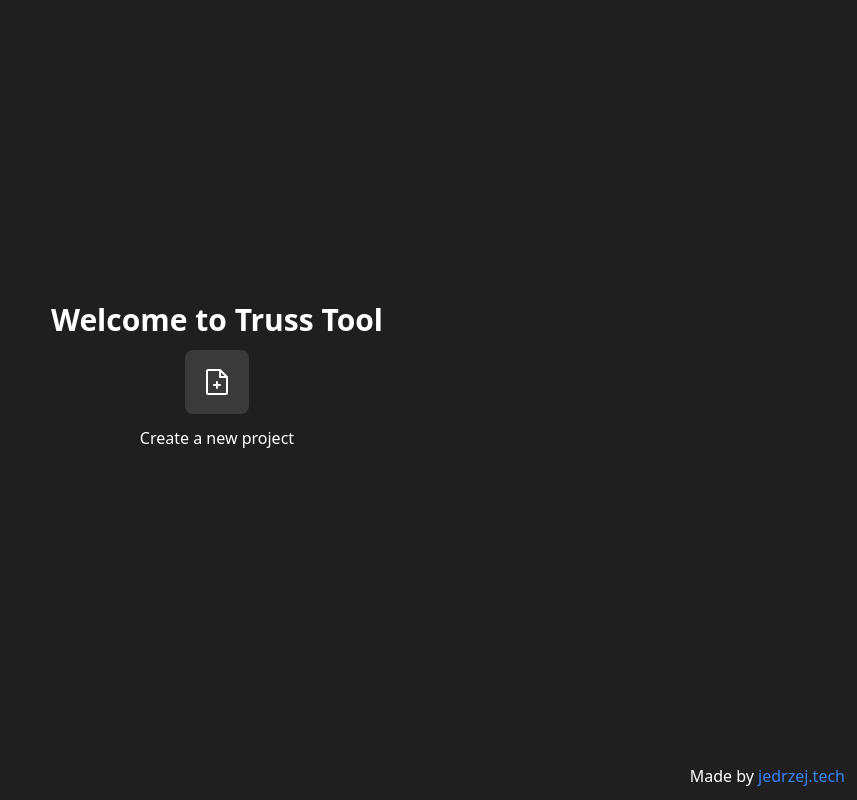
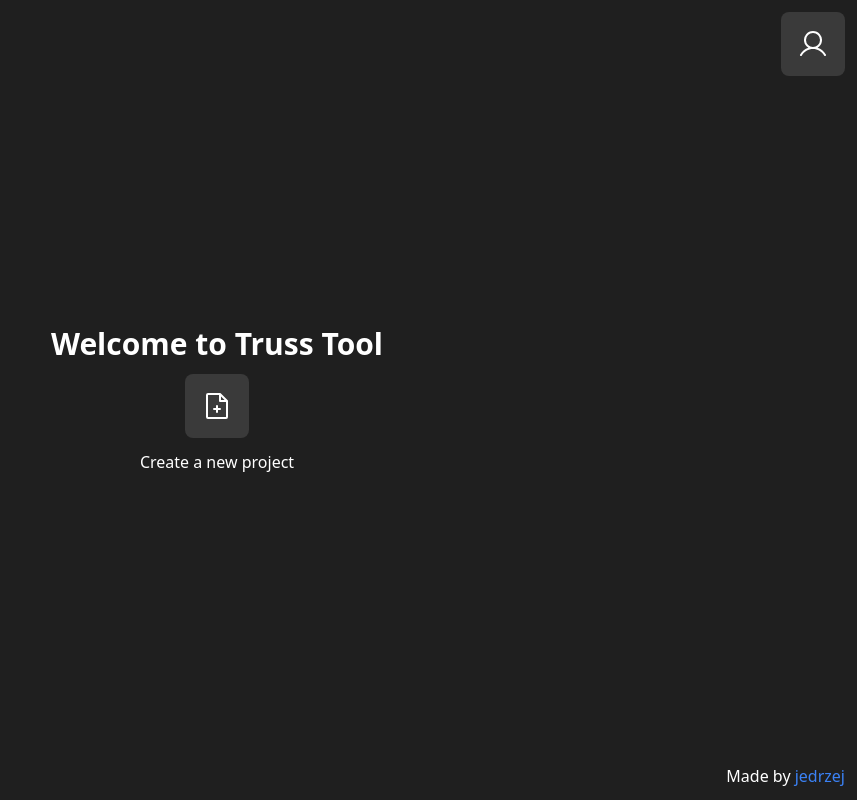
Before and after one commit to jedrzejdubial/truss-tool, a Next.js app: page / in a window 1280 px wide. Shown: the whole page, without its empty margins (423-1280 px from the left). Built offline with nearby package versions, Linux system fonts and the light colour scheme.

Commit message:
Improved UI, getting ready to implement login

```diff
--- a/app/components/Button.tsx
+++ b/app/components/Button.tsx
@@ -1,8 +1,8 @@
 "use client";
 
+import { Icon } from "@phosphor-icons/react";
+import { useRouter } from "next/navigation";
 import { createElement } from "react";
-import { useRouter } from "next/navigation";
-import { Icon } from "@phosphor-icons/react";
 
 export default function Button({ title, icon, onClick, path }: { title?: string, icon: Icon, onClick?: () => void, path?: string }) {
   const router = useRouter();
--- a/app/components/Dialog.tsx
+++ b/app/components/Dialog.tsx
@@ -13,7 +13,7 @@ const Dialog = forwardRef<HTMLDialogElement, DialogProps>(
       <dialog ref={ ref } className={"w-1/2 h-2/3 bg-[var(--gray)] text-white rounded-xl p-4"}>
         <div className={"flex justify-between"}>
           <h1>{ title }</h1>
-          <Button title={"Close menu"} icon={ X } onClick={() => ref.current.close()} />
+          <Button title={"Close menu"} icon={ X } onClick={() => ref?.current.close()} />
         </div>
 
         { children }
--- a/app/components/ListButton.tsx
+++ b/app/components/ListButton.tsx
@@ -1,8 +1,12 @@
 export default function ListButton({ item }: { item: object }) {
   return (
-    <button className={"flex"}>
-      <img src={"/truss/" + item.id + ".jpg"} alt={ item.title } />
-      <h2>{ item.title }</h2>
+    <button className={"flex gap-2 mb-4"}>
+      <img src={"/truss/" + item.id + ".jpg"} alt={ item.title } className={"rounded-lg"} />
+      <div className={"text-left"}>
+        <h2>{ item.title }</h2>
+        <p>{ item.width }x29cm</p>
+        <p>{ item.weight }kg</p>
+      </div>
     </button>
   );
 }
--- /dev/null
+++ b/app/components/Truss.tsx
@@ -0,0 +1,3 @@
+export default function Truss() {
+  return <h1>hello world</h1>
+}
--- a/app/globals.css
+++ b/app/globals.css
@@ -10,6 +10,10 @@
 body {
   background-color: var(--black);
   color: white;
+  min-height: 100vh;
+  display: flex;
+  flex-direction: column;
+  margin: 0;
 }
 
 h1 {
--- a/app/layout.tsx
+++ b/app/layout.tsx
@@ -2,7 +2,8 @@ import type { Metadata } from "next";
 import "./globals.css";
 
 export const metadata: Metadata = {
-  title: "Truss Tool"
+  title: "Truss Tool",
+  description: "Truss Tool - by jedrzejdubial @ Github"
 };
 
 export default function RootLayout({
--- a/app/new/page.tsx
+++ b/app/new/page.tsx
@@ -7,7 +7,8 @@ import ListButton from "@/app/components/ListButton";
 import list from "@/public/list.json";
 import { ListNumbers, DownloadSimple, Plus } from "@phosphor-icons/react";
 
-export default async function Page() {
+export default function NewProject() {
+  const trusses = useRef([]);
   const elementsDialog = useRef(null);
 
   return (
@@ -17,9 +18,13 @@ export default async function Page() {
         <Button title={"Download an image of current canvas"} icon={ DownloadSimple }/>
       </nav>
 
+      {/* Canvas */}
       <div className={"h-full flex flex-col justify-center items-center gap-3"}>
-        <Button icon={ Plus } onClick={() => elementsDialog.current.showModal()} />
+        <Button icon={ Plus } onClick={() => elementsDialog?.current.showModal()} />
         <p>Start your project by adding the first truss</p>
+        {trusses.current.map(truss => (
+          <div key={truss}>hello world</div>
+        ))}
       </div>
 
       <Dialog title={"Elements"} ref={elementsDialog}>
--- a/app/page.tsx
+++ b/app/page.tsx
@@ -1,20 +1,25 @@
 "use client";
 
 import Button from "@/app/components/Button";
-import { FilePlus } from "@phosphor-icons/react";
+import { User, FilePlus } from "@phosphor-icons/react";
+import login from "@/utils/auth/auth";
 
 export default function Home() {
   return (
-    <div className={"h-screen flex flex-col justify-center items-center"}>
-      <div className={"h-full flex flex-col justify-center items-center gap-3"}>
+    <>
+      <nav className="flex justify-end h-24 p-3">
+        <Button title="Sign in with Google" icon={ User } onClick={ login } />
+      </nav>
+
+      <div className="flex flex-col flex-1 items-center justify-center gap-3">
         <h1>Welcome to Truss Tool</h1>
-        <Button icon={ FilePlus } path={"/new"} />
+        <Button icon={ FilePlus } path="/new" />
         <p>Create a new project</p>
       </div>
 
-      <footer className={"w-full text-right p-3"}>
-        <p>Made by <a href={"https://jedrzej.tech"} className={"text-blue-500"}>jedrzej.tech</a></p>
+      <footer className="flex justify-end items-end p-3 h-24">
+        <p>Made by <a href="https://github.com/jedrzejdubial" target="_blank" className="text-blue-500">jedrzej</a></p>
       </footer>
-    </div>
+    </>
   );
 }
--- /dev/null
+++ b/utils/auth/auth.ts
@@ -0,0 +1 @@
+export default function login() {}
```
Also changed, not shown: app/notes/page.tsx (+4 -6 lines).
